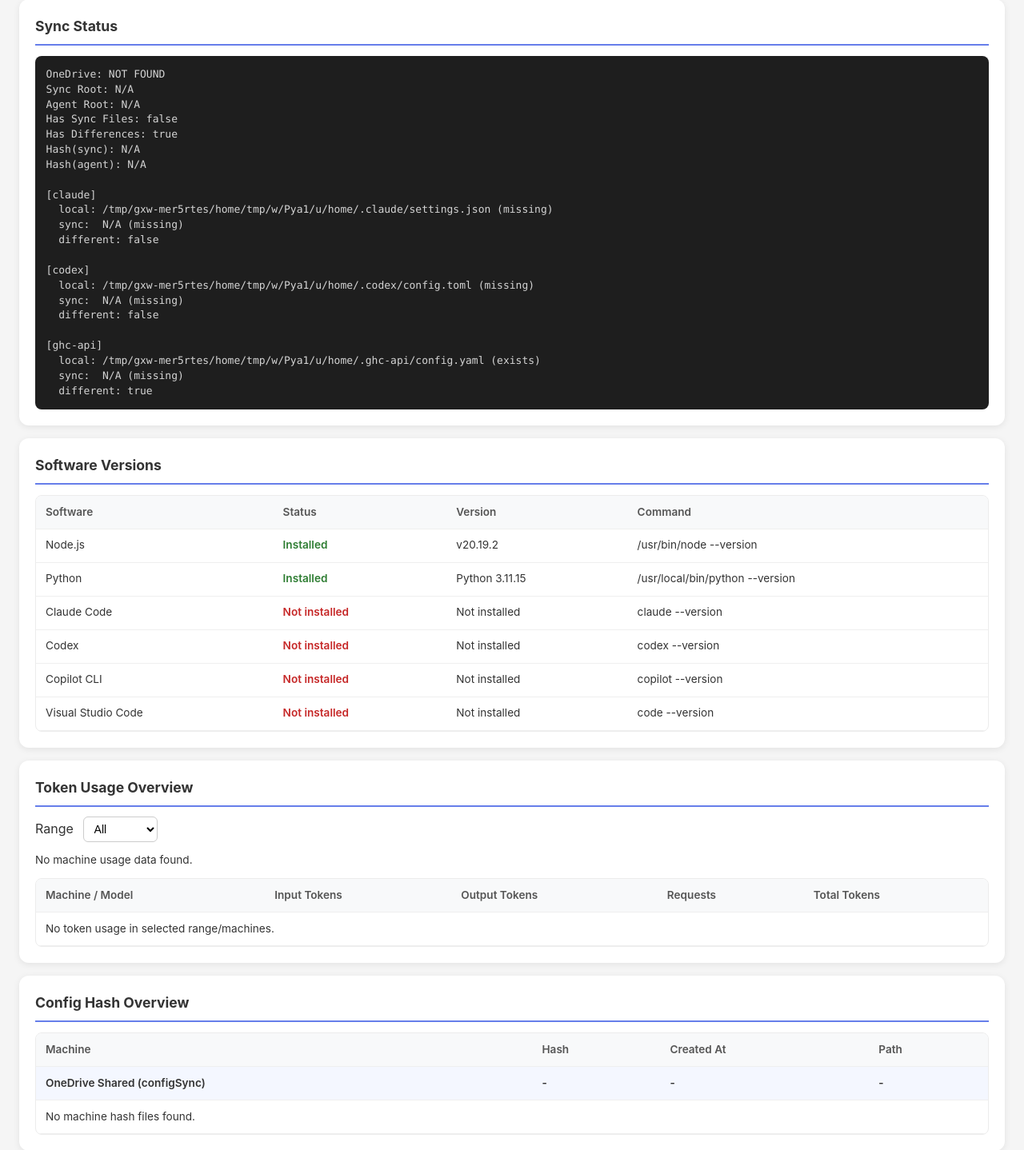
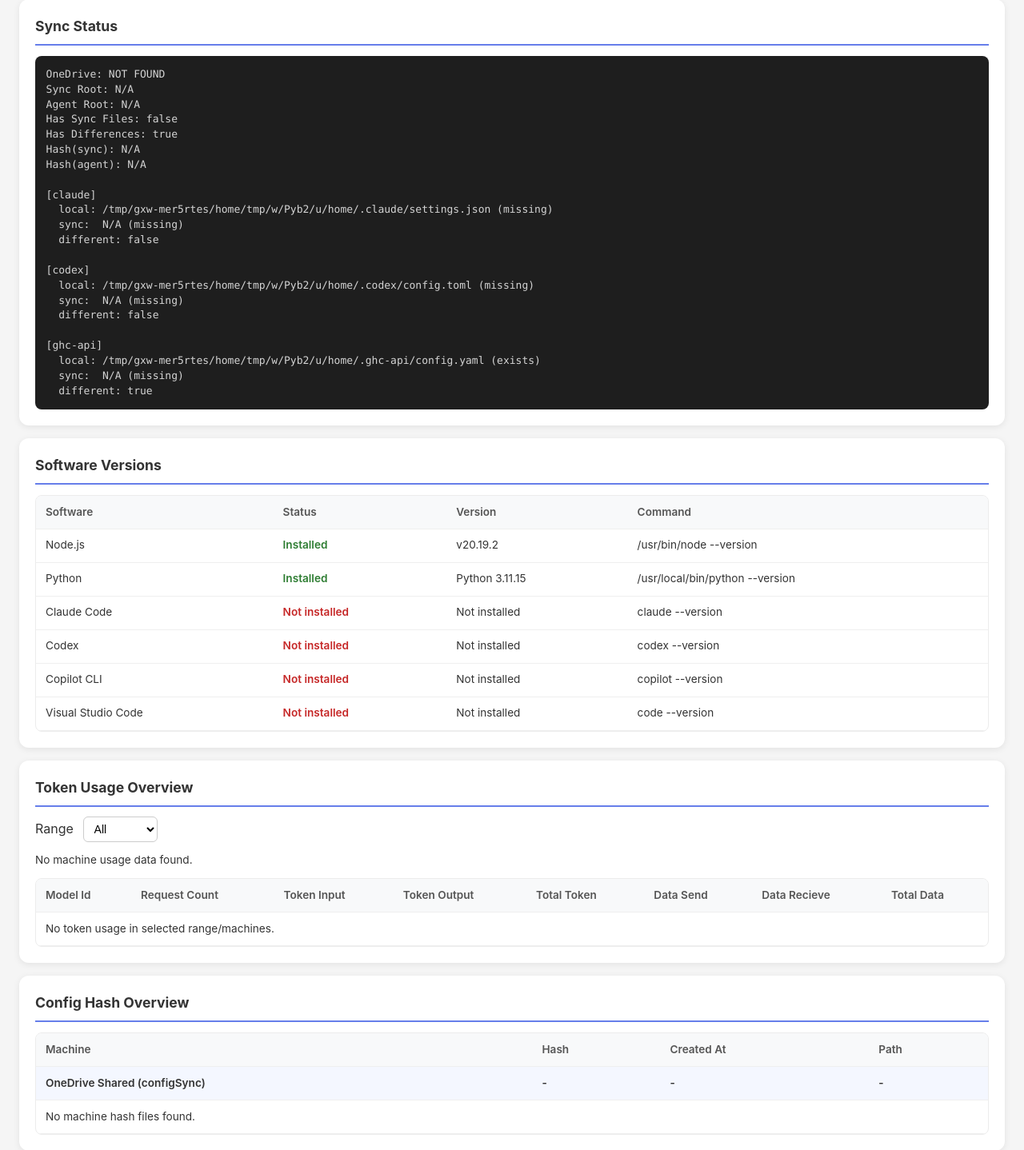
Before and after one commit to sxwxs/ghc-api, a Flask app: page /code-agent-manager in a window 1280 px wide. Shown: the part 333-1771 px from the top of the page at 80% size. Run offline with Flask 2, Linux system fonts and the light colour scheme; data that the repository does not hold is empty; parts of the project's set-up code (start-up, migrations or seed data) failed here and were passed over.

Commit message:
Add data sent in statistic

```diff
--- a/ghc_api/cache.py
+++ b/ghc_api/cache.py
@@ -206,6 +206,8 @@
                     "request_count": int(stats.get("request_count", 0)),
                     "input_tokens": int(stats.get("input_tokens", 0)),
                     "output_tokens": int(stats.get("output_tokens", 0)),
+                    "bytes_sent": int(stats.get("bytes_sent", 0)),
+                    "bytes_received": int(stats.get("bytes_received", 0)),
                 }
                 for model, stats in self.model_stats.items()
             }
--- a/ghc_api/templates/code_agent_manager.html
+++ b/ghc_api/templates/code_agent_manager.html
@@ -296,11 +296,14 @@
                 <table>
                     <thead>
                         <tr>
-                            <th>Machine / Model</th>
-                            <th>Input Tokens</th>
-                            <th>Output Tokens</th>
-                            <th>Requests</th>
-                            <th>Total Tokens</th>
+                            <th>Model Id</th>
+                            <th>Request Count</th>
+                            <th>Token Input</th>
+                            <th>Token Output</th>
+                            <th>Total Token</th>
+                            <th>Data Send</th>
+                            <th>Data Recieve</th>
+                            <th>Total Data</th>
                         </tr>
                     </thead>
                     <tbody id="token-usage-body"></tbody>
@@ -516,33 +519,68 @@
                 tokenUsageSelectedMachines.has(row.machine)
             );
 
+            const rowsByModel = new Map();
+            for (const row of selectedRows) {
+                const key = row.model_id || "unknown";
+                if (!rowsByModel.has(key)) {
+                    rowsByModel.set(key, {
+                        model_id: key,
+                        request_count: 0,
+                        input_tokens: 0,
+                        output_tokens: 0,
+                        total_tokens: 0,
+                        data_sent: 0,
+                        data_received: 0,
+                        total_data: 0
+                    });
+                }
+                const agg = rowsByModel.get(key);
+                agg.request_count += row.request_count || 0;
+                agg.input_tokens += row.input_tokens || 0;
+                agg.output_tokens += row.output_tokens || 0;
+                agg.total_tokens += row.total_tokens || 0;
+                agg.data_sent += row.data_sent || 0;
+                agg.data_received += row.data_received || 0;
+                agg.total_data += row.total_data || 0;
+            }
+
+            const modelRows = [...rowsByModel.values()].sort((a, b) => a.model_id.localeCompare(b.model_id));
             const sum = {
+                request_count: 0,
                 input_tokens: 0,
                 output_tokens: 0,
-                request_count: 0,
-                total_tokens: 0
+                total_tokens: 0,
+                data_sent: 0,
+                data_received: 0,
+                total_data: 0
             };
 
-            for (const row of selectedRows) {
+            for (const row of modelRows) {
+                sum.request_count += row.request_count || 0;
                 sum.input_tokens += row.input_tokens || 0;
                 sum.output_tokens += row.output_tokens || 0;
-                sum.request_count += row.request_count || 0;
                 sum.total_tokens += row.total_tokens || 0;
+                sum.data_sent += row.data_sent || 0;
+                sum.data_received += row.data_received || 0;
+                sum.total_data += row.total_data || 0;
 
                 const tr = document.createElement("tr");
                 tr.innerHTML = `
-                    <td>${row.machine} / ${row.model_id}</td>
+                    <td>${row.model_id}</td>
+                    <td>${formatNumber(row.request_count || 0)}</td>
                     <td>${formatNumber(row.input_tokens || 0)}</td>
                     <td>${formatNumber(row.output_tokens || 0)}</td>
-                    <td>${formatNumber(row.request_count || 0)}</td>
                     <td>${formatNumber(row.total_tokens || 0)}</td>
+                    <td>${formatNumber(row.data_sent || 0)}</td>
+                    <td>${formatNumber(row.data_received || 0)}</td>
+                    <td>${formatNumber(row.total_data || 0)}</td>
                 `;
                 tbody.appendChild(tr);
             }
 
-            if (selectedRows.length === 0) {
+            if (modelRows.length === 0) {
                 const tr = document.createElement("tr");
-                tr.innerHTML = "<td colspan=\"5\">No token usage in selected range/machines.</td>";
+                tr.innerHTML = "<td colspan=\"8\">No token usage in selected range/machines.</td>";
                 tbody.appendChild(tr);
                 return;
             }
@@ -551,10 +589,13 @@
             sumRow.className = "sum-row";
             sumRow.innerHTML = `
                 <td>Sum</td>
+                <td>${formatNumber(sum.request_count)}</td>
                 <td>${formatNumber(sum.input_tokens)}</td>
                 <td>${formatNumber(sum.output_tokens)}</td>
-                <td>${formatNumber(sum.request_count)}</td>
                 <td>${formatNumber(sum.total_tokens)}</td>
+                <td>${formatNumber(sum.data_sent)}</td>
+                <td>${formatNumber(sum.data_received)}</td>
+                <td>${formatNumber(sum.total_data)}</td>
             `;
             tbody.appendChild(sumRow);
         }
--- a/ghc_api/token_usage_reporter.py
+++ b/ghc_api/token_usage_reporter.py
@@ -55,7 +55,6 @@
 
         current = cache.get_model_token_snapshot()
         delta_models = []
-        total_delta_tokens = 0
 
         model_names = sorted(set(self._last_snapshot.keys()) | set(current.keys()))
         for model_name in model_names:
@@ -65,21 +64,26 @@
             delta_request_count = max(0, int(now.get("request_count", 0)) - int(prev.get("request_count", 0)))
             delta_input = max(0, int(now.get("input_tokens", 0)) - int(prev.get("input_tokens", 0)))
             delta_output = max(0, int(now.get("output_tokens", 0)) - int(prev.get("output_tokens", 0)))
+            delta_bytes_sent = max(0, int(now.get("bytes_sent", 0)) - int(prev.get("bytes_sent", 0)))
+            delta_bytes_received = max(0, int(now.get("bytes_received", 0)) - int(prev.get("bytes_received", 0)))
             delta_total = delta_input + delta_output
-            if delta_total == 0:
+            delta_total_data = delta_bytes_sent + delta_bytes_received
+            if delta_total == 0 and delta_total_data == 0 and delta_request_count == 0:
                 continue
 
-            total_delta_tokens += delta_total
             delta_models.append({
                 "model": model_name,
                 "request_count": delta_request_count,
                 "input_tokens": delta_input,
                 "output_tokens": delta_output,
                 "total_tokens": delta_total,
+                "data_sent": delta_bytes_sent,
+                "data_received": delta_bytes_received,
+                "total_data": delta_total_data,
             })
 
         self._last_snapshot = current
-        if total_delta_tokens == 0:
+        if not delta_models:
             return
 
         payload = {
@@ -234,16 +238,25 @@
                                 "input_tokens": 0,
                                 "output_tokens": 0,
                                 "total_tokens": 0,
+                                "data_sent": 0,
+                                "data_received": 0,
+                                "total_data": 0,
                             }
                         req_count = int(model_usage.get("request_count", 0) or 0)
                         input_tokens = int(model_usage.get("input_tokens", 0) or 0)
                         output_tokens = int(model_usage.get("output_tokens", 0) or 0)
                         total_tokens = int(model_usage.get("total_tokens", input_tokens + output_tokens) or 0)
+                        data_sent = int(model_usage.get("data_sent", model_usage.get("bytes_sent", 0)) or 0)
+                        data_received = int(model_usage.get("data_received", model_usage.get("bytes_received", 0)) or 0)
+                        total_data = int(model_usage.get("total_data", data_sent + data_received) or 0)
 
                         aggregate[key]["request_count"] += req_count
                         aggregate[key]["input_tokens"] += input_tokens
                         aggregate[key]["output_tokens"] += output_tokens
                         aggregate[key]["total_tokens"] += total_tokens
+                        aggregate[key]["data_sent"] += data_sent
+                        aggregate[key]["data_received"] += data_received
+                        aggregate[key]["total_data"] += total_data
         except Exception:
             continue
 
@@ -253,6 +266,9 @@
         "input_tokens": 0,
         "output_tokens": 0,
         "total_tokens": 0,
+        "data_sent": 0,
+        "data_received": 0,
+        "total_data": 0,
     }
 
     for (machine, model_id), stats in sorted(aggregate.items(), key=lambda item: (item[0][0].lower(), item[0][1].lower())):
@@ -263,12 +279,18 @@
             "input_tokens": stats["input_tokens"],
             "output_tokens": stats["output_tokens"],
             "total_tokens": stats["total_tokens"],
+            "data_sent": stats["data_sent"],
+            "data_received": stats["data_received"],
+            "total_data": stats["total_data"],
         }
         rows.append(row)
         totals["request_count"] += row["request_count"]
         totals["input_tokens"] += row["input_tokens"]
         totals["output_tokens"] += row["output_tokens"]
         totals["total_tokens"] += row["total_tokens"]
+        totals["data_sent"] += row["data_sent"]
+        totals["data_received"] += row["data_received"]
+        totals["total_data"] += row["total_data"]
 
     return {
         "range": range_key,
```
